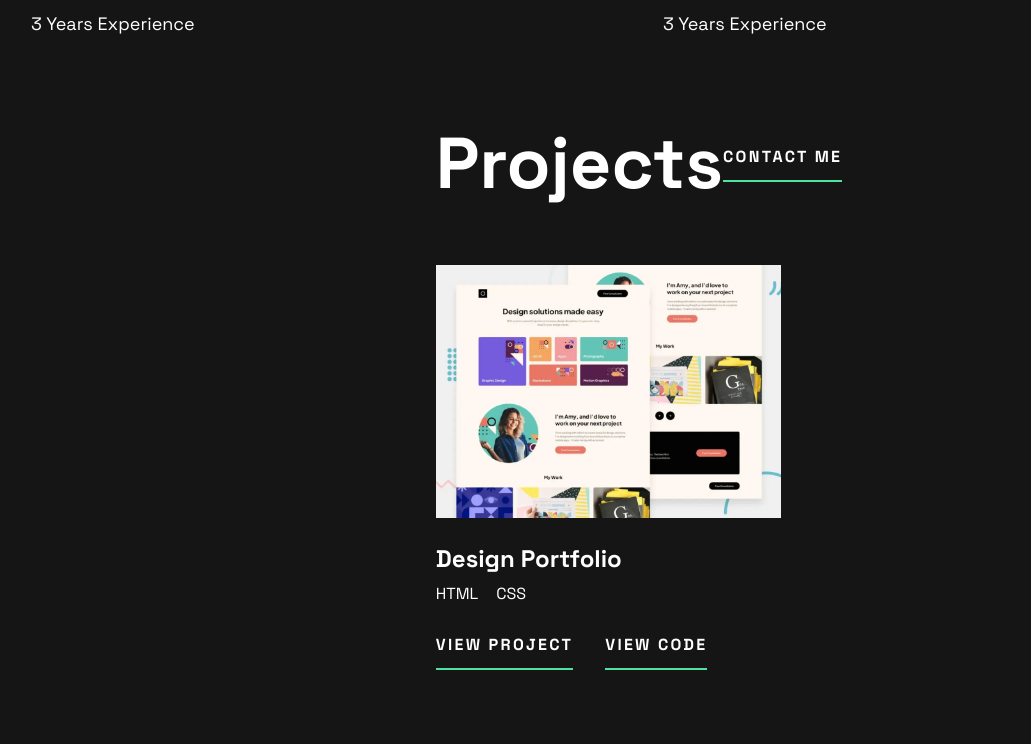
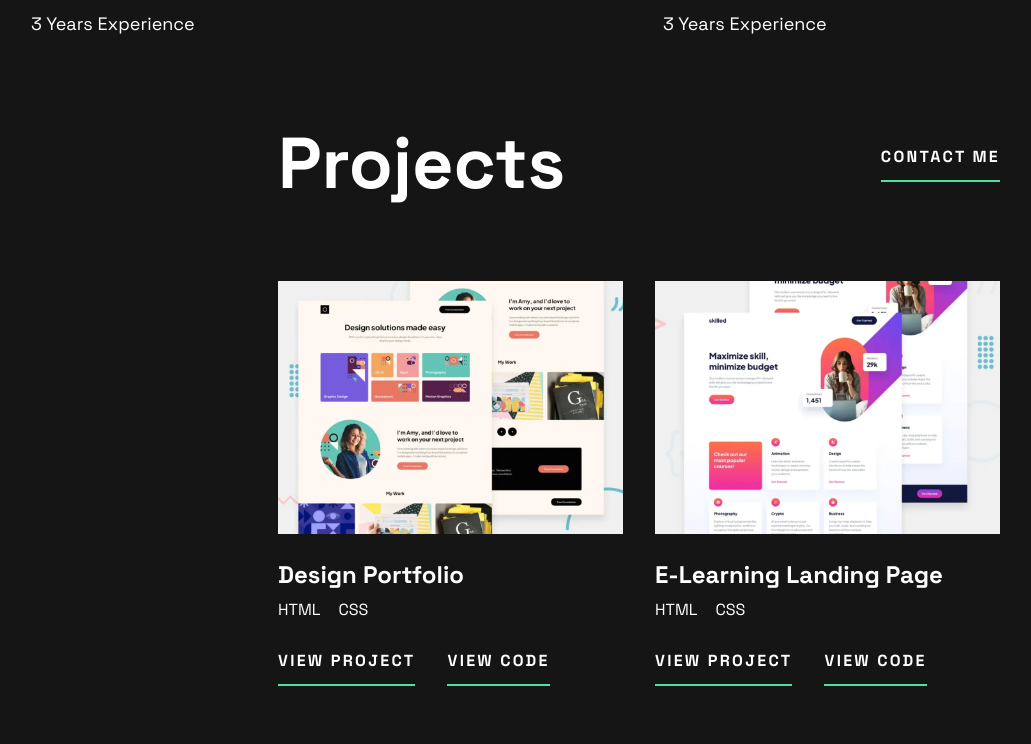
Before and after one commit to kateneilsen/svelte-developer-portfolio, a Svelte app: page / in a window 1280 px wide. Shown: the part 949-1693 px from the top of the page, without its empty margins (1-1032 px from the left). Built offline with nearby package versions, Linux system fonts and the light colour scheme.

Commit message:
projects tablet view

```diff
--- a/src/components/Projects.svelte
+++ b/src/components/Projects.svelte
@@ -125,4 +125,16 @@
     gap: 2rem;
     padding-block: 20px;
   }
+
+  @media (min-width: 768px) {
+    section {
+      display: grid;
+      grid-template-columns: 1fr 1fr;
+      gap: 2rem;
+    }
+
+    .top-row {
+      grid-column: 1/3;
+    }
+  }
 </style>
```
